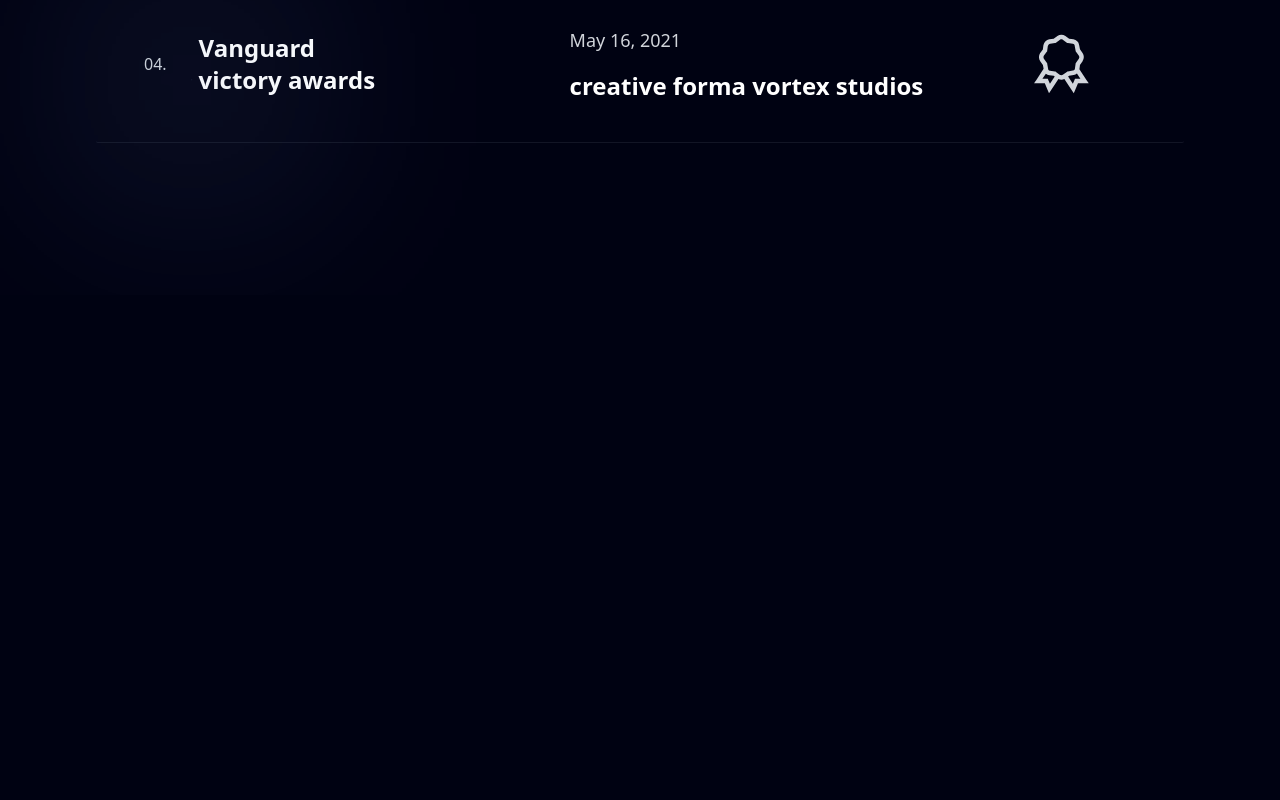
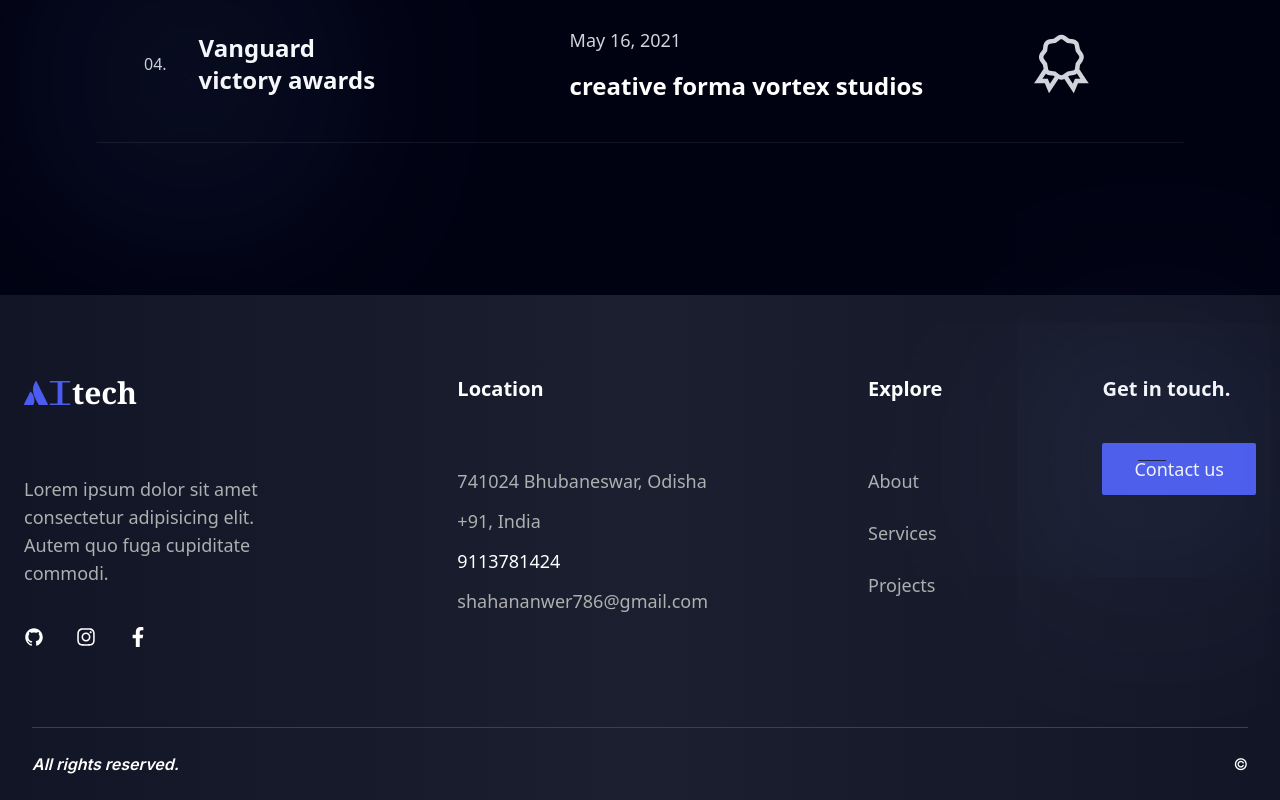
Before and after one commit to Shahan-nub/typeform, a Next.js app: page / in a window 1280 px wide. Shown: the part 5481-6281 px from the top of the page. Before the commit the page ends 5776 px from the top, so only its background shows below. Built offline with nearby package versions, Linux system fonts and the light colour scheme.

Commit message:
footer added

```diff
--- a/src/app/layout.js
+++ b/src/app/layout.js
@@ -1,6 +1,7 @@
 import { Inter } from "next/font/google";
 import "./globals.css";
 import Navbar from "@/components/Navbar/Navbar";
+import Footer from "@/components/FOOTER/Footer";
 
 const inter = Inter({ subsets: ["latin"] });
 
@@ -14,7 +15,9 @@ export default function RootLayout({ children }) {
     <html lang="en">
       <body className={inter.className}>
         <Navbar></Navbar>
-        {children}</body>
+        {children}
+        <Footer></Footer>
+        </body>
     </html>
   );
 }
--- /dev/null
+++ b/src/components/FOOTER/Footer.jsx
@@ -0,0 +1,87 @@
+import Logo from "../ui/Logo";
+import { IoLogoGithub } from "react-icons/io";
+import { FaInstagram } from "react-icons/fa";
+import { FaFacebookF } from "react-icons/fa";
+import Glow from "../ui/Glow";
+import Link from "next/link";
+
+export default function Footer() {
+  return (
+    <div className="flex flex-col w-full  bg-gradient-to-r from-glass via-[#1c1f2f] to-glass">
+      <div className="w-full relative font-sans  py-10 lg:py-20 flex justify-between lg:justify-normal gap-6 lg:gap-40  px-3 lg:px-6 text-xs lg:text-lg">
+        <Glow pos="right-[10%] top-[35%]"></Glow>
+
+        <div className=" flex flex-col justify-between gap-6 lg:gap-16 ">
+          <Logo></Logo>
+          <div className="lg:hidden text-color-1 text-center">Inspire</div>
+          <div className="flex flex-col gap-6 lg:gap-10">
+            <div className="hidden lg:inline-block text-color-3 font-lght text-xs lg:text-lg">
+              Lorem ipsum dolor sit amet consectetur adipisicing elit. Autem quo
+              fuga cupiditate commodi.
+            </div>
+            <div className="flex text-white text-base lg:text-xl gap-3 lg:gap-8">
+              <IoLogoGithub></IoLogoGithub>
+              <FaInstagram></FaInstagram>
+              <FaFacebookF />
+            </div>
+          </div>
+        </div>
+
+        <div className="text-center lg:text-left flex flex-col gap-6 lg:gap-16 text-color-3">
+          <h1 className=" text-lg lg:text-xl font-medium lg:font-semibold text-white">
+            Location
+          </h1>
+          <div className="flex flex-col gap-2 lg:gap-3">
+            <p className="">
+              741024 <br className="lg:hidden" /> Bhubaneswar, Odisha
+            </p>
+            <p>+91, India</p>
+            <h4 className="text-white">9113781424</h4>
+            <p className="hover:text-color-1 hidden lg:inline-block">
+              shahananwer786@gmail.com
+            </p>
+          </div>
+        </div>
+
+        <div className="hidden lg:flex flex-col gap-6 lg:gap-16 text-color-3">
+          <h1 className="text-lg lg:text-xl font-medium lg:font-semibold text-white">
+            Explore
+          </h1>
+          <div className="flex flex-col gap-4 lg:gap-6">
+            <Link
+              href="/about-us"
+              className="cursor-pointer hover:text-color-1"
+            >
+              About
+            </Link>
+            <Link
+              href="/services"
+              className="cursor-pointer hover:text-color-1"
+            >
+              Services
+            </Link>
+            <Link
+              href="/projects"
+              className="cursor-pointer hover:text-color-1"
+            >
+              Projects
+            </Link>
+          </div>
+        </div>
+
+        <div className=" flex flex-col gap-5 lg:gap-10">
+          <h1 className="text-lg lg:text-xl font-medium lg:font-semibold text-white">
+            Get in touch.
+          </h1>
+          <div className="rounded-sm bg-color-1-dark text-white text-center px-3 lg:px-8 py-2 lg:py-3 text-nowrap text-xs lg:text-lg">
+            Contact us
+          </div>
+        </div>
+      </div>
+      <div className="flex w-[95%] items-center self-center justify-between border-t border-gray-700 py-3 lg:py-6  text-white">
+        <p className="font-semibold italic">All rights reserved.</p>
+        <p>&copy;</p>
+      </div>
+    </div>
+  );
+}
--- a/tailwind.config.js
+++ b/tailwind.config.js
@@ -34,7 +34,9 @@ module.exports = {
       colors:{
         "glass":"#121525",
         "color-1":"#6d77ed",
-        "color-2":"#ad4fa1"
+        "color-2":"#ad4fa1",
+        "color-3":"#aeafb0",
+        "color-1-dark":"#4c5cf0",
       }
     },
   },
```
